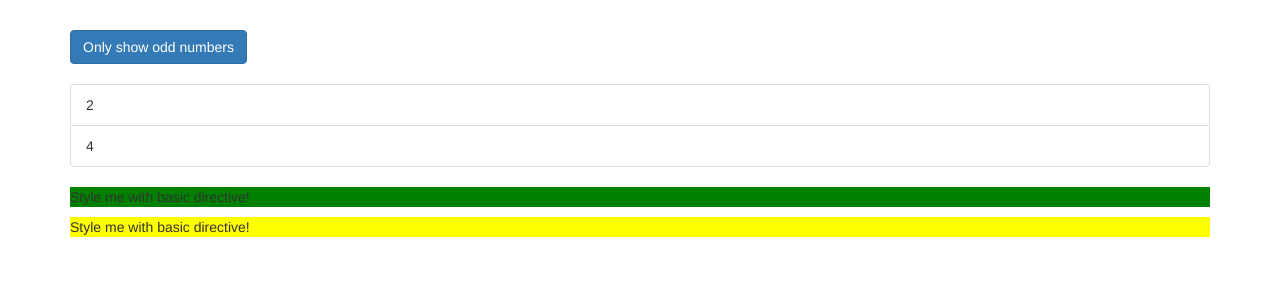
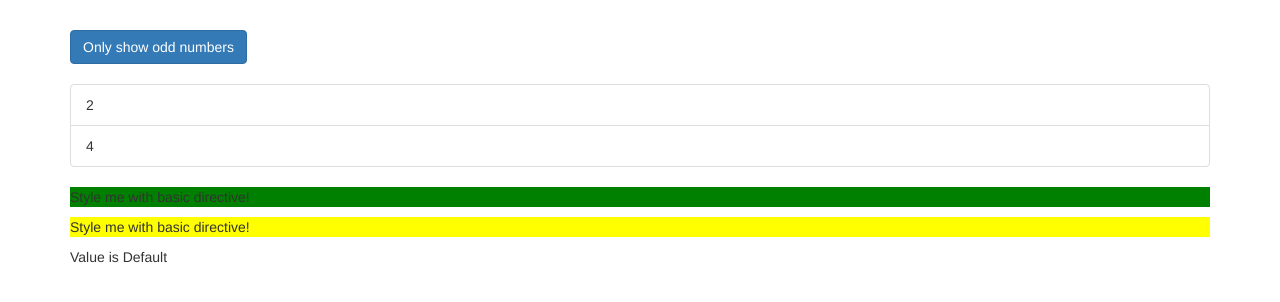
Before and after one commit to timowang1991/directives-start-angular, an Angular app: page / in a window 1280 px wide. Shown: the top 302 px of the page. Built offline with nearby package versions, Linux system fonts and the light colour scheme.

Commit message:
ngswitch

```diff
--- a/src/app/app.component.html
+++ b/src/app/app.component.html
@@ -42,6 +42,13 @@
           {{odd}}
         </li>
       </div>
+
+      <div [ngSwitch]="value">
+        <p *ngSwitchCase="5">Value is 5</p>
+        <p *ngSwitchCase="10">Value is 10</p>
+        <p *ngSwitchCase="100">Value is 100</p>
+        <p *ngSwitchDefault="">Value is Default</p>
+      </div>
     </div>
   </div>
 </div>
--- a/src/app/app.component.ts
+++ b/src/app/app.component.ts
@@ -10,4 +10,5 @@
   oddNumbers = [1, 3, 5];
   evenNumbers = [2, 4];
   onlyOdd = false;
+  value = 6;
 }
```
